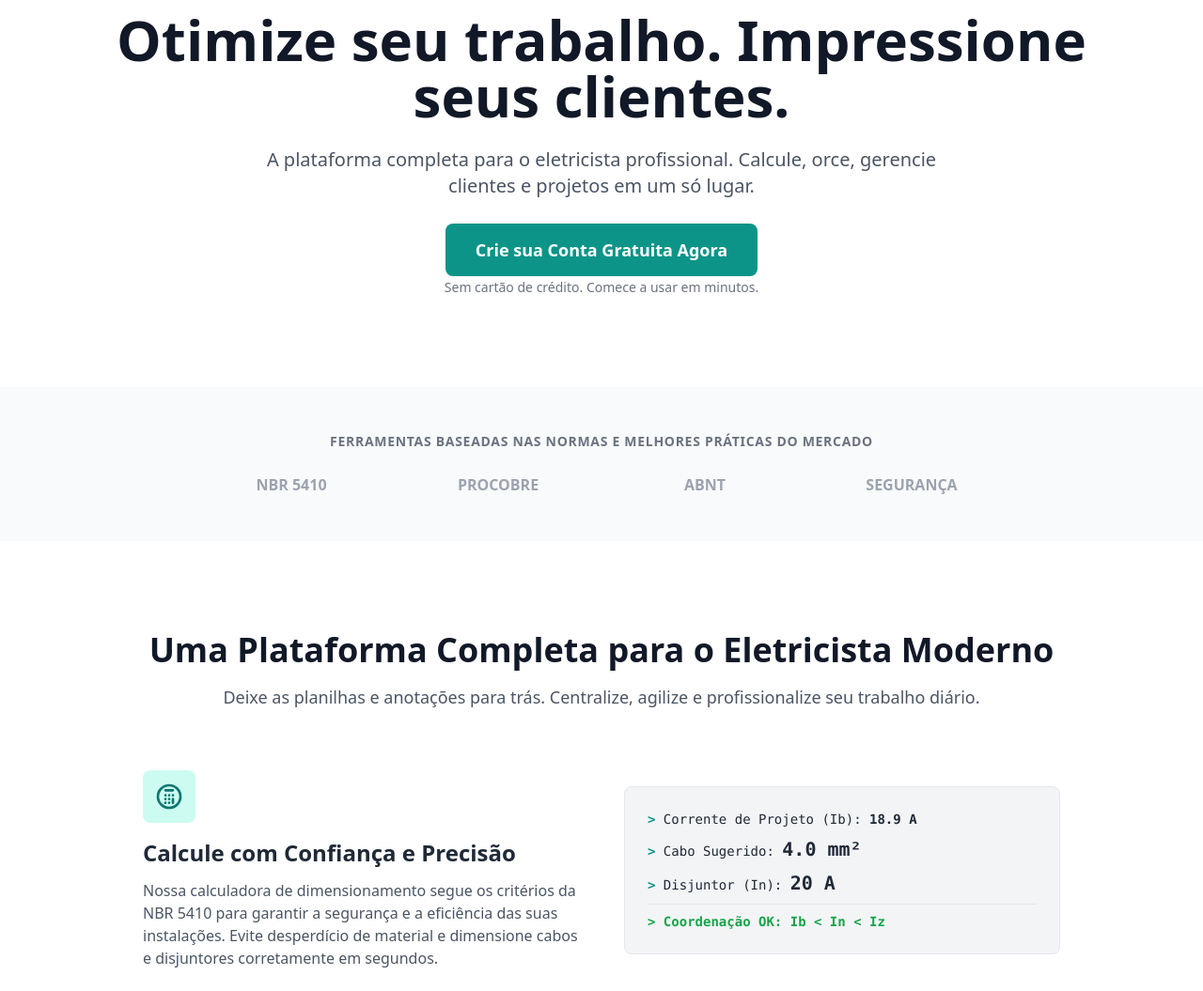
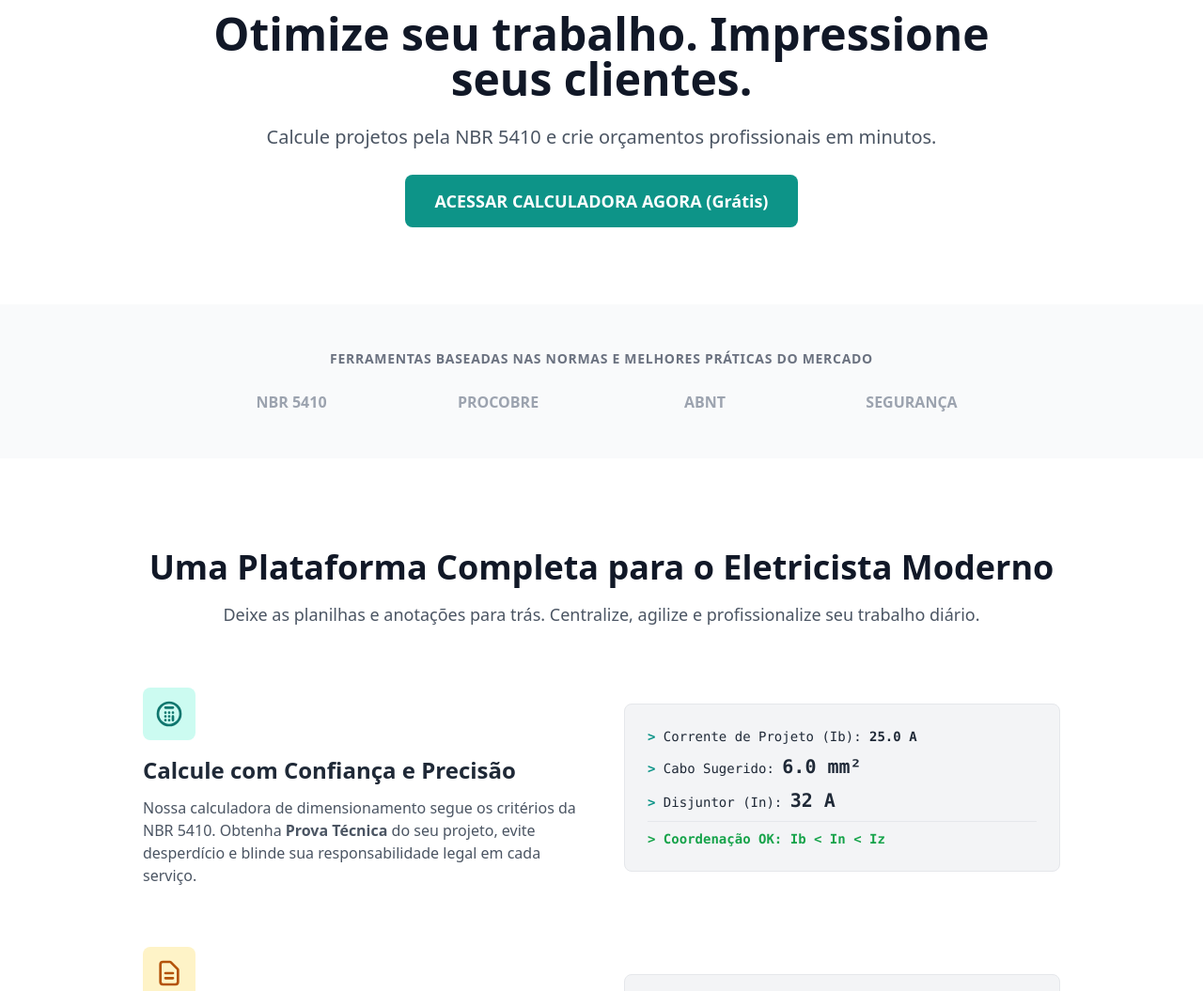
Before and after one commit to Lucivansant/FLUXON, a plain HTML site: page index.html in a window 1280 px wide. Shown: the part 160-1215 px from the top of the page at 94% size. Drawn offline with nearby package versions, Linux system fonts and the light colour scheme.

Commit message:
Atualizado 19/11/2025

```diff
--- a/index.html
+++ b/index.html
@@ -50,17 +50,22 @@
     <!-- Hero Section -->
     <section class="bg-white">
       <div class="max-w-6xl mx-auto px-6 py-24 text-center">
-        <h1 class="text-4xl lg:text-6xl font-extrabold text-gray-900">
+        <h1 class="text-4xl lg:text-5xl font-extrabold text-gray-900 leading-tight max-w-4xl mx-auto">
           Otimize seu trabalho. Impressione seus clientes.
         </h1>
         <p class="mt-6 text-lg lg:text-xl text-gray-600 max-w-3xl mx-auto">
-          A plataforma completa para o eletricista profissional. Calcule, orce, gerencie clientes e projetos em um só lugar.
+          Calcule projetos pela NBR 5410 e crie orçamentos profissionais em minutos.
         </p>
         <div class="mt-10">
-          <a href="login.html?action=signup" class="bg-teal-600 text-white font-bold text-lg px-8 py-4 rounded-lg hover:bg-teal-700 transition-colors">
-            Crie sua Conta Gratuita Agora
+          <!--
+            IMPORTANTE: Ao carregar a página /calculadora via este botão, o CLIENTE DEVE
+            tentar autenticar o usuário anonimamente (supabase.auth.signInAnonymously())
+            para iniciar a sessão e permitir o salvamento temporário (e isolado) de cálculos.
+            Isso garante o Login Zero-Friction sem exigir cadastro do usuário.
+          -->
+          <a href="./login.html" class="bg-teal-600 text-white font-bold text-lg px-8 py-4 rounded-lg hover:bg-teal-700 transition-colors">
+            ACESSAR CALCULADORA AGORA (Grátis)
           </a>
-          <p class="mt-4 text-sm text-gray-500">Sem cartão de crédito. Comece a usar em minutos.</p>
         </div>
       </div>
     </section>
@@ -107,13 +112,13 @@
               <svg xmlns="http://www.w3.org/2000/svg" class="h-8 w-8" fill="none" viewBox="0 0 24 24" stroke="currentColor" stroke-width="2"><path stroke-linecap="round" stroke-linejoin="round" d="M9 7h6m0 10v-3m-3 3h.01M9 17h.01M9 14h.01M12 14h.01M15 11h.01M12 11h.01M9 11h.01M12 21a9 9 0 110-18 9 9 0 010 18z" /></svg>
             </div>
             <h3 class="text-2xl font-bold text-gray-800">Calcule com Confiança e Precisão</h3>
-            <p class="mt-3 text-gray-600">Nossa calculadora de dimensionamento segue os critérios da NBR 5410 para garantir a segurança e a eficiência das suas instalações. Evite desperdício de material e dimensione cabos e disjuntores corretamente em segundos.</p>
+            <p class="mt-3 text-gray-600">Nossa calculadora de dimensionamento segue os critérios da NBR 5410. Obtenha <strong>Prova Técnica</strong> do seu projeto, evite desperdício e blinde sua responsabilidade legal em cada serviço.</p>
           </div>
           <div class="bg-gray-100 p-6 rounded-lg border">
             <div class="font-mono text-sm space-y-2">
-              <p><span class="text-teal-600 font-bold">&gt;</span> Corrente de Projeto (Ib): <span class="font-bold">18.9 A</span></p>
-              <p><span class="text-teal-600 font-bold">&gt;</span> Cabo Sugerido: <span class="font-bold text-xl">4.0 mm²</span></p>
-              <p><span class="text-teal-600 font-bold">&gt;</span> Disjuntor (In): <span class="font-bold text-xl">20 A</span></p>
+              <p><span class="text-teal-600 font-bold">&gt;</span> Corrente de Projeto (Ib): <span class="font-bold">25.0 A</span></p>
+              <p><span class="text-teal-600 font-bold">&gt;</span> Cabo Sugerido: <span class="font-bold text-xl">6.0 mm²</span></p>
+              <p><span class="text-teal-600 font-bold">&gt;</span> Disjuntor (In): <span class="font-bold text-xl">32 A</span></p>
               <p class="text-green-600 font-bold pt-2 border-t mt-2">&gt; Coordenação OK: Ib &lt; In &lt; Iz</p>
             </div>
           </div>
```
